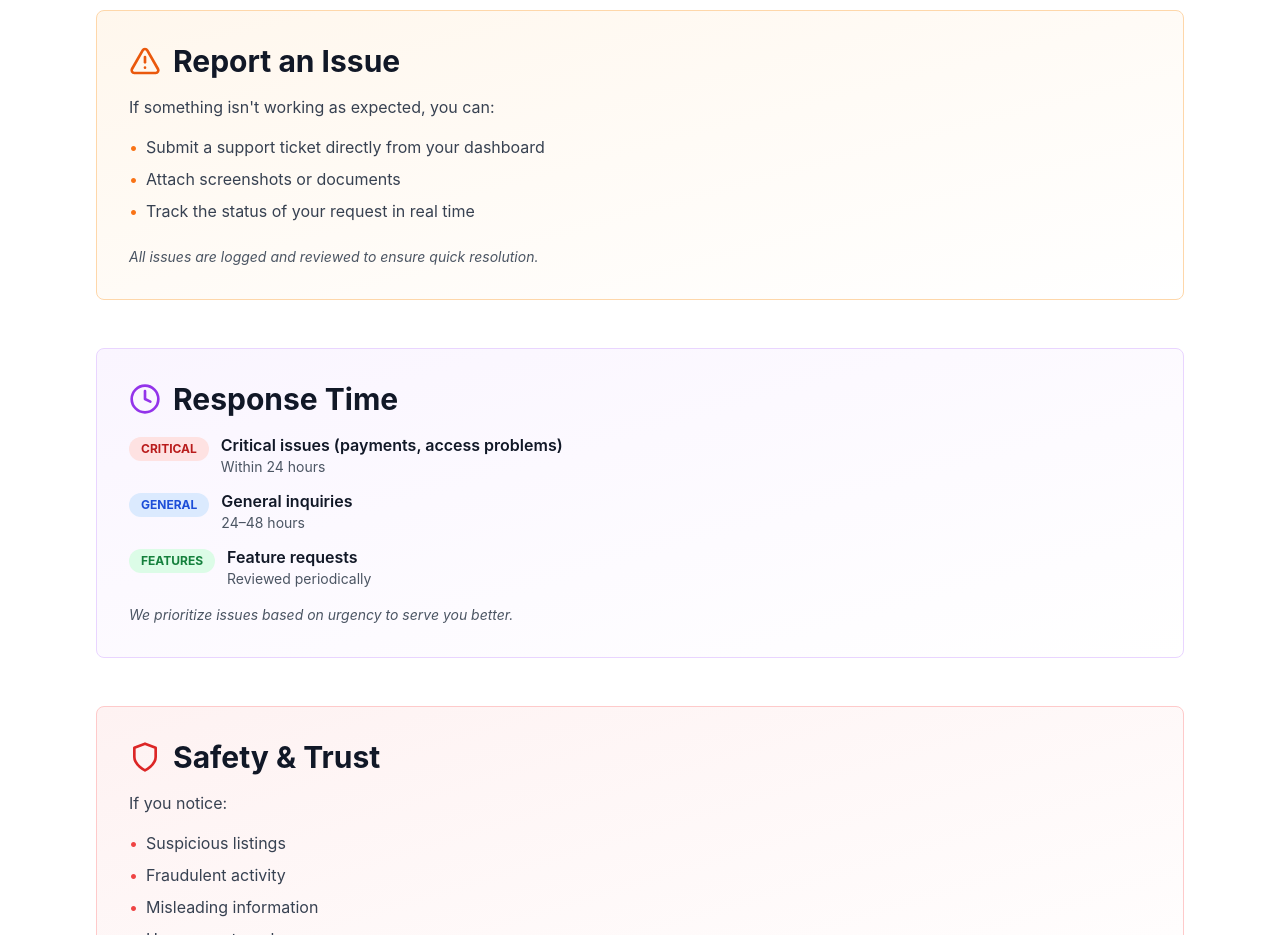
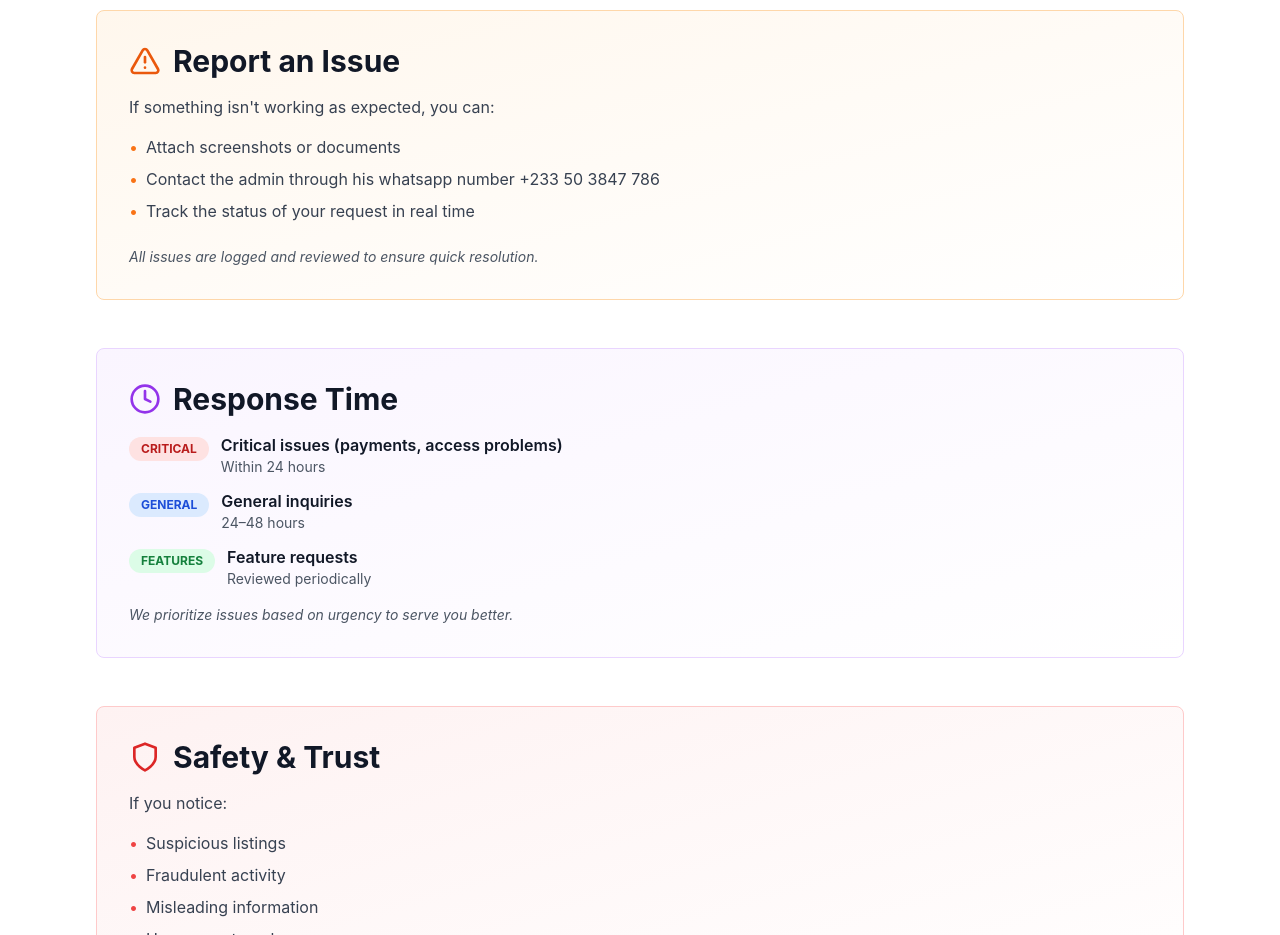
Before and after one commit to Mikedwin/UniHostel, a React (Create React App) app in the folder frontend/: page /support in a window 1280 px wide. Shown: the part 980-1915 px from the top of the page. Built offline with nearby package versions, Linux system fonts and the light colour scheme; no server answers.

Commit message:
Update Support page: Add WhatsApp contact for issue reporting

```diff
--- a/frontend/src/pages/Support.js
+++ b/frontend/src/pages/Support.js
@@ -168,11 +168,11 @@ const Support = () => {
             <ul className="space-y-2 text-gray-700 mb-6">
               <li className="flex items-start">
                 <span className="text-orange-500 mr-2">•</span>
-                <span>Submit a support ticket directly from your dashboard</span>
+                <span>Attach screenshots or documents</span>
               </li>
               <li className="flex items-start">
                 <span className="text-orange-500 mr-2">•</span>
-                <span>Attach screenshots or documents</span>
+                <span>Contact the admin through his whatsapp number +233 50 3847 786</span>
               </li>
               <li className="flex items-start">
                 <span className="text-orange-500 mr-2">•</span>
```
